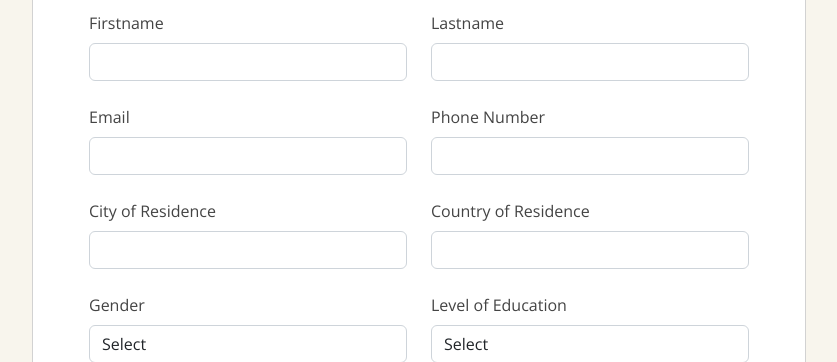
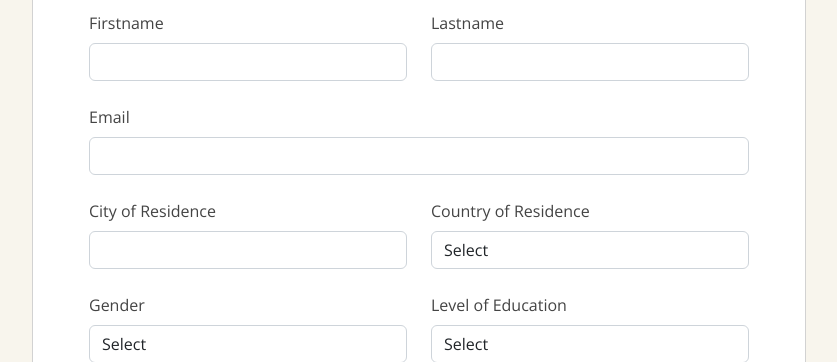
Before and after one commit to ejalonibudamilola/ISM, a PHP site: page /registration.php in a window 1280 px wide. Shown: the part 509-871 px from the top of the page, without its empty margins (221-1058 px from the left). Run offline with PHP 8.4, Linux system fonts and the light colour scheme.

Commit message:
code update

```diff
--- a/index.html
+++ b/index.html
@@ -40,7 +40,7 @@
           <!-- <li><a class="nav-link scrollto" href="#speakers">Speakers</a></li> -->
           <li><a class="nav-link scrollto" href="#portfolio">Gallery</a></li>
           <li><a class="nav-link scrollto" href="#contact">Contact</a></li>
-          <li class="reg-link"><a class="getstarted scrollto" target="_blank" href="registration.php">Register</a></li>
+          <li class="reg-link"><a class="getstarted scrollto" target="_blank" href="registration.html">Register</a></li>
         </ul>
         <i class="bi bi-list mobile-nav-toggle"></i>
       </nav><!-- .navbar -->
--- a/registration.php
+++ b/registration.php
@@ -51,18 +51,10 @@
                 </div>
               </div>
 
-              <div class="row">
-                <div class="col-md-6 mb-4">
-                  <label class="form-label" for="form3Example1q">Email</label><br/>
-                  <input type="email" id="email" name="email" class="form-control" />
-                  <span id="cemail" class="error" font-weight-bold></span>
-                </div>
-
-                <div class="col-md-6 mb-4">
-                  <label class="form-label" for="form3Example1q">Phone Number</label><br/>
-                  <input type="text" id="phone" name="phone_number" class="form-control" />
-                  <span id="cphone" class="error" font-weight-bold></span>
-                </div>
+              <div class="form-outline mb-4">
+                <label class="form-label" for="form3Example1q">Email</label><br/>
+                <input type="email" id="email" name="email" class="form-control" />
+                <span id="cemail" class="error" font-weight-bold></span>
               </div>
 
               <div class="row">
@@ -74,9 +66,23 @@
 
                 <div class="col-md-6 mb-4">
                   <label class="form-label" for="form3Example1q">Country of Residence</label><br/>
-                  <input type="text" id="country" name="country" class="form-control" />
+                  <!-- <input type="text" id="country" name="country" class="form-control" /> -->
+                  <select id="country" name="country" class="select form-control">
+                    <option value="1">Select</option>
+                  </select>
                   <span id="ccountry" class="error" font-weight-bold></span>
                 </div>
+              </div>
+
+              <div class="form-outline mb-4" id="showPhone" style="display:none">
+                <label class="form-label" for="form3Example1q">Phone Number</label><br/>
+                <div class="input-group input-group-sm mb-3">
+                  <div class="input-group-prepend">
+                    <span class="input-group-text" id="ccode">+234</span>
+                  </div>
+                  <input type="text" id="phone" class="form-control" aria-label="Small" aria-describedby="inputGroup-sizing-sm">
+                </div>
+                <span id="cphone" class="error" font-weight-bold></span>
               </div>
 
               <div class="row">
@@ -236,11 +242,34 @@
 <script src="assets/vendor/bootstrap/bootstrap.bundle.min.js"></script>
 
 <script>
+  var countries;
+  $(document).ready(function(){
+      $.ajax({
+        url:'https://restcountries.com/v2/all',
+        type:'get',
+        success: function(response){
+          countries = response
+          countries.forEach(item => {
+          $('#country').append(`<option value="${item.callingCodes}">${item.name}</option>`);
+        });
+        },
+        error: function(){
+        }
+      });
+
+  });
+
+
+  $(function() {
+    $("#country").change(function() {
+      var val = $(this).val();
+      $("#ccode").text("+"+val);
+    })
+  })
 
   $(function() {
     $("#minister").change(function() {
       var val = $(this).val();
-      console.log("Value is "+val);
       if (val === "Yes"){
         $("#showMinistry").show();
       }
@@ -253,7 +282,6 @@
   $(function() {
     $("#before").change(function() {
       var val = $(this).val();
-      console.log("Value is "+val);
       if (val === "Yes"){
         $("#showWhere").show();
       }
@@ -263,11 +291,26 @@
     })
   })
 
+  $(function() {
+    $("#country").change(function() {
+      var val = $(this).val();
+      if (val === "1"){
+        $("#showPhone").hide();
+      }
+      else{
+        $("#showPhone").show();
+      }
+    })
+  })
+
   function ValidateForm(){
       var lastname = $("#lastname").val();
       var firstname = $("#firstname").val();
       var visitoremail = $("#email").val();
-      var phone = $("#phone").val();
+      var code = $("#ccode").text();
+      var digit = $("#phone").val();
+      var phone = code + digit;
+      console.log("Phone number is "+code + " " +phone);
       var city = $("#city").val();
       var country = $("#country").val();
       var gender = $("#gender").val();
@@ -303,7 +346,7 @@
               valid=false;
       }
 
-      if(phone == ""){
+      if(digit == ""){
               event.preventDefault();
               document.getElementById("cphone").innerHTML="Input a valid Phone Number";
               valid=false;
@@ -420,7 +463,7 @@
     window.location.href = "https://wa.me/2349030959735?text=My%20name%20is%20_____________,%20I%20just%20made%20payment%20for%20ISM.";
   });
 
-  </script>
+</script>
 
 </body>
 
```
Also changed, not shown: registration.html (+61 -18 lines).
